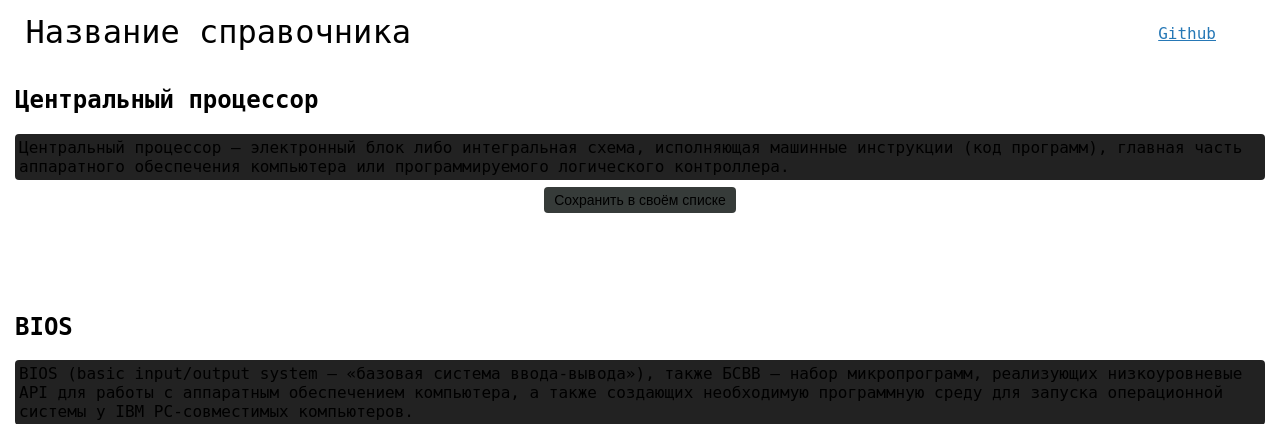
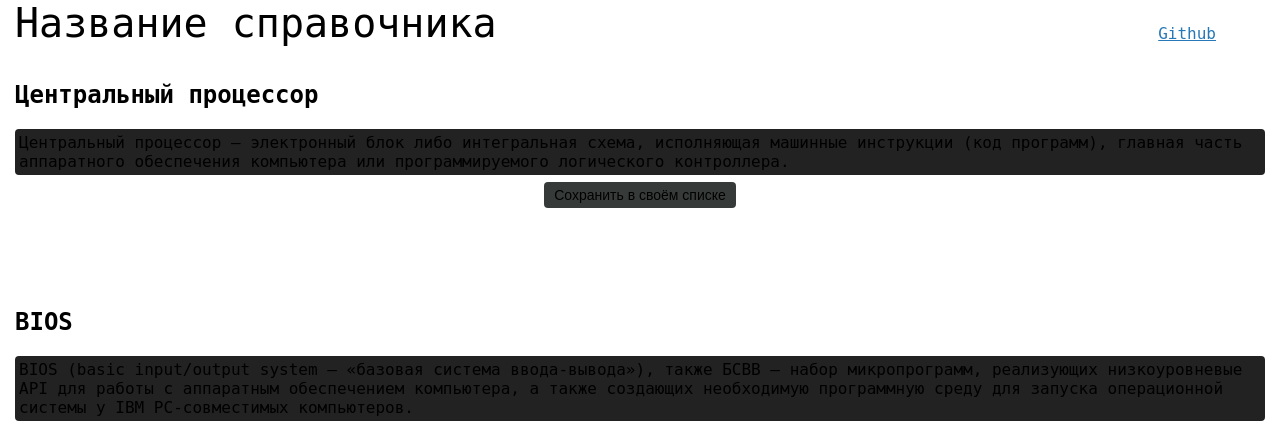
Before and after one commit to Geodeziy/W-0723, a Flask app: page / in a window 1280 px wide. Shown: the top 424 px of the page. Run offline with Flask 3, Linux system fonts and the light colour scheme; some libraries are stand-ins or nearby versions.

Commit message:
Обновление.

```diff
--- a/bot.py
+++ b/bot.py
@@ -46,7 +46,8 @@ async def appdata(message: Message):
             else:
                 pass
                 # await message.answer('Такая строка уже существует')
-    await message.answer(message.web_app_data.data)
+    # await message.answer(message.web_app_data.data)
+    await message.answer('Сохранение произошло успешно.')
 
 
 async def get_values_by_user_id(user_id):
--- a/templates/index.html
+++ b/templates/index.html
@@ -133,9 +133,11 @@
                     }
 
         .title{
-	        font-size: 200%;
-	        padding-top: 1%;
-            padding-left: 2%;
+	        font-size: 250%;
+            display: inline;
+            padding: 15px 15px 65px;
+	        /*padding-top: 1%;*/
+            /*padding-left: 2%;*/
 	        text-align: left;
             color: var(--tg-theme-button-text-color);
             }
@@ -175,6 +177,8 @@
 </div>
 
 <body style="visibility: visible;">
+
+
 <section>
     <h1 align="left">Центральный процессор</h1>
     <pre>Центральный процессор — электронный блок либо интегральная схема, исполняющая машинные инструкции (код программ), главная часть аппаратного обеспечения компьютера или программируемого логического контроллера.</pre>
```
